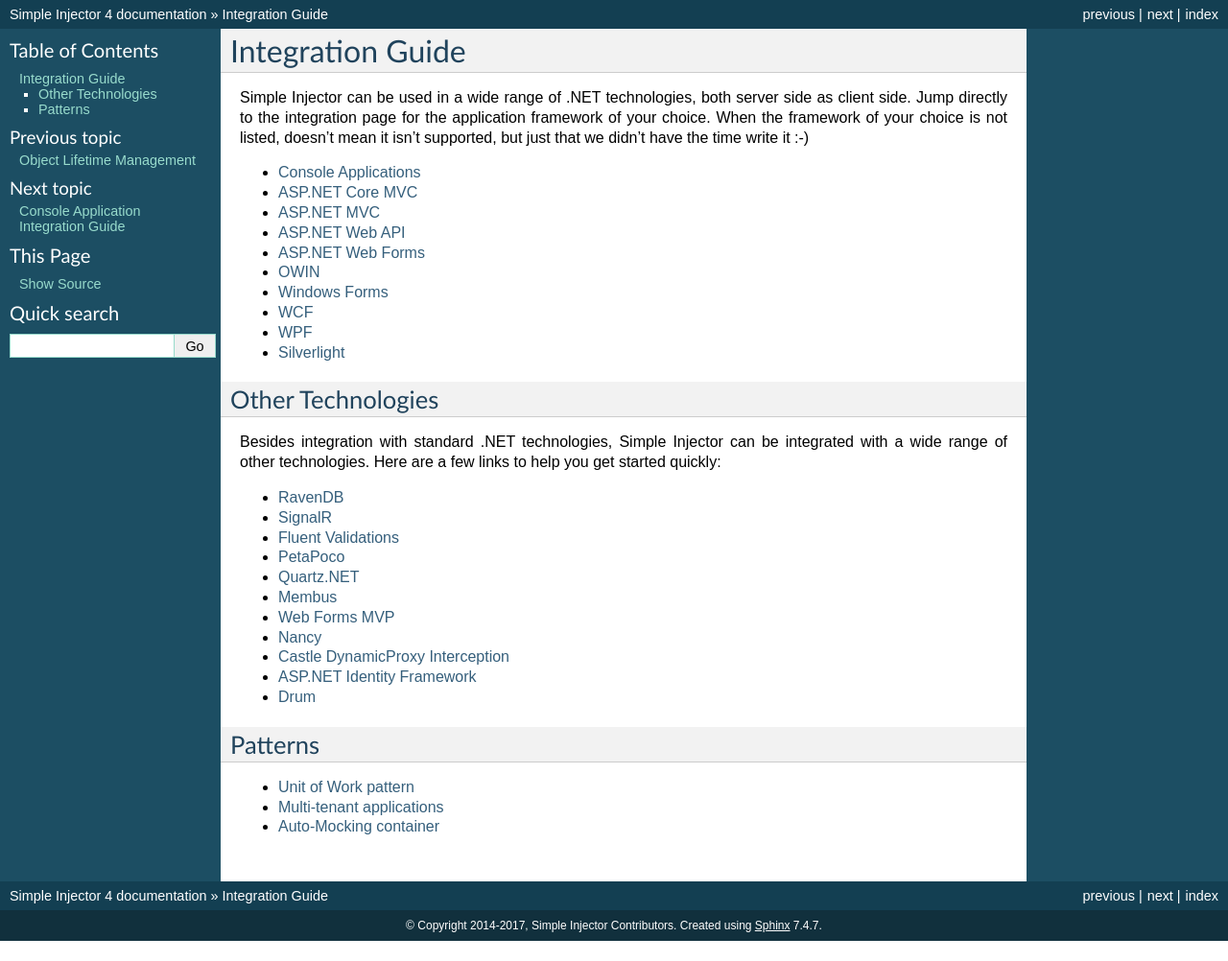
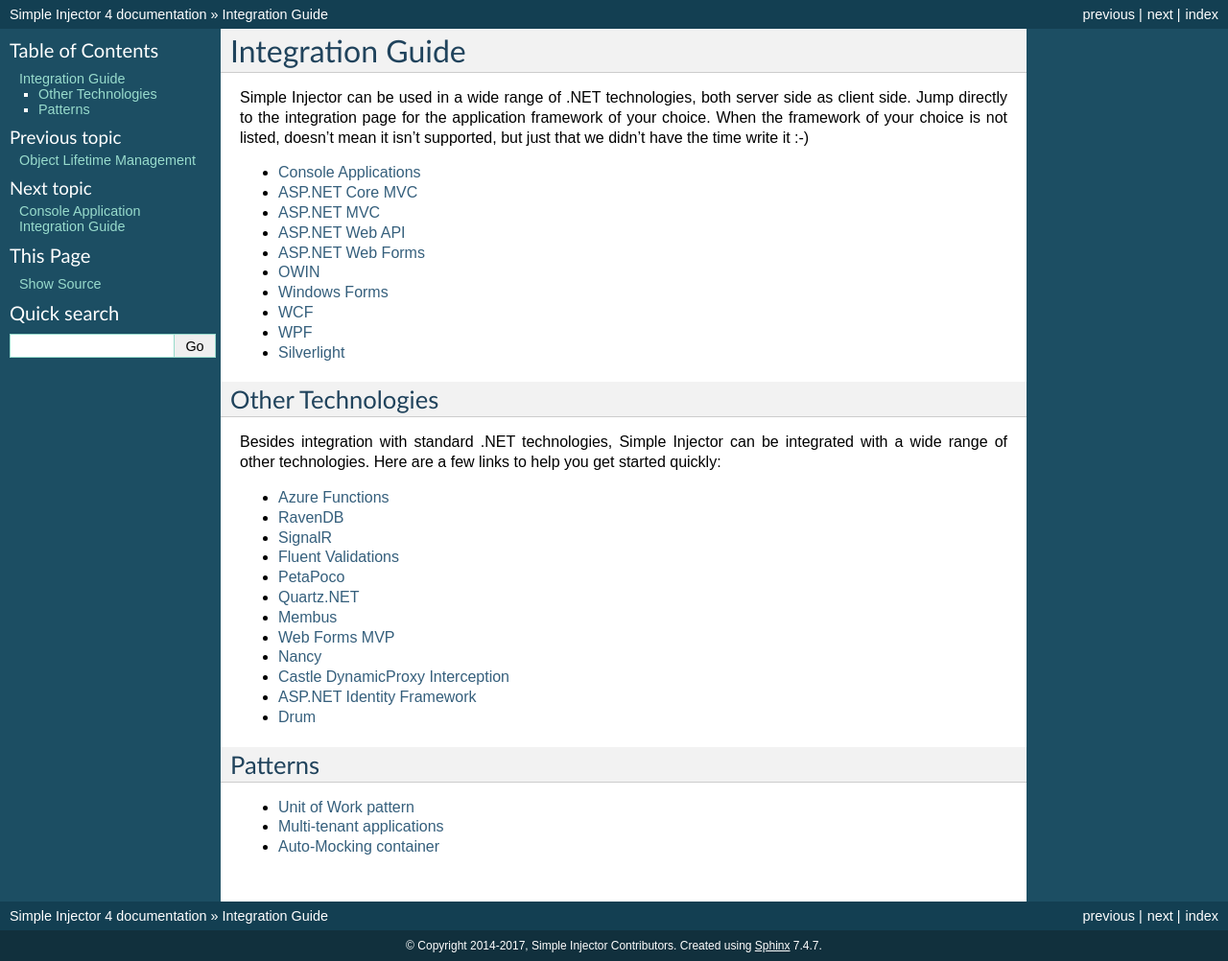
Before and after one commit to simpleinjector/Documentation, a Sphinx documentation site: the page built from source/integration.rst, in a window 1280 px wide. Shown: the whole page at 96% size. Built offline with Sphinx 7.4.7, drawn with Linux system fonts in a browser that asks for light colours; before the commit the page ends 981 px from its top, so only the background shows below that.

Commit message:
Link to Azure Functions guidance added.

```diff
--- a/source/integration.rst
+++ b/source/integration.rst
@@ -23,6 +23,7 @@ Other Technologies
 
 Besides integration with standard .NET technologies, Simple Injector can be integrated with a wide range of other technologies. Here are a few links to help you get started quickly:
 
+* `Azure Functions <https://github.com/simpleinjector/SimpleInjector/issues/536>`_
 * `RavenDB <https://stackoverflow.com/questions/10940988/how-to-configure-simple-injector-ioc-to-use-ravendb>`_
 * `SignalR <https://stackoverflow.com/questions/10555791/using-simpleinjector-with-signalr>`_
 * `Fluent Validations <https://stackoverflow.com/questions/9984144/what-is-the-correct-way-to-register-fluentvalidation-with-simpleinjector>`_
```
